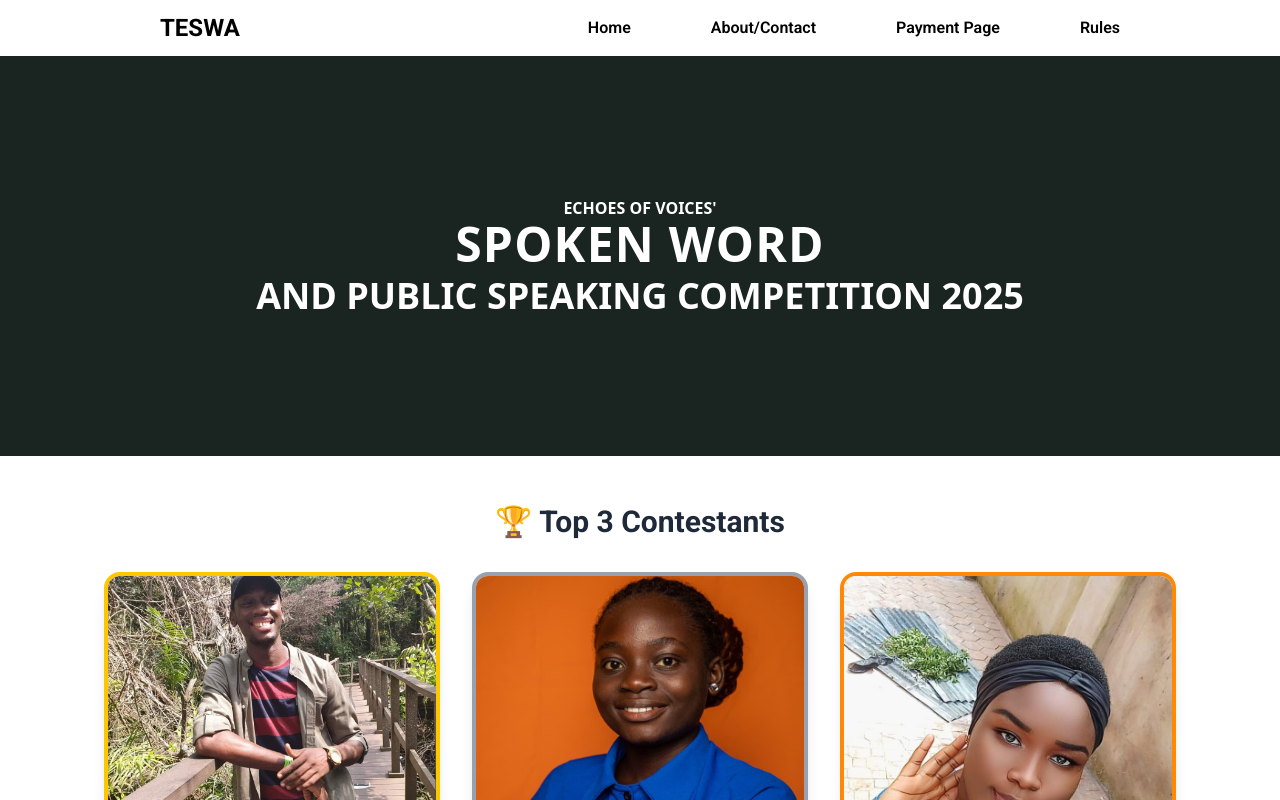
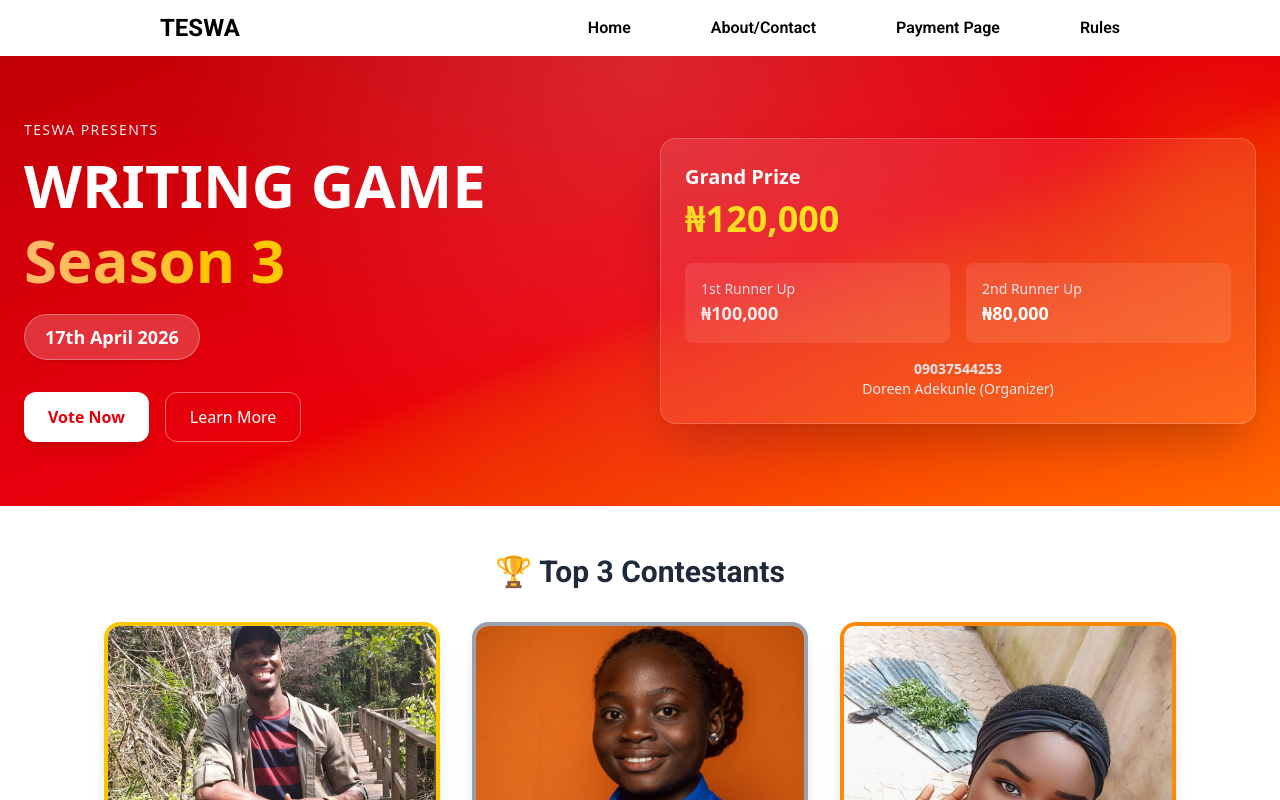
Before and after one commit to isaiah973/rankingSystem, a React (Vite) app: page / in a window 1280 px wide. Shown: the top 800 px of the page. Built offline with nearby package versions, Linux system fonts and the light colour scheme.

Commit message:
replaced herosection

```diff
--- a/src/Components/HeroSection.jsx
+++ b/src/Components/HeroSection.jsx
@@ -1,29 +1,119 @@
-import React from "react"
+import React from "react";
 
-const HeroSection = () => {
+export default function HeroSection() {
+  return (
+    <section className="relative overflow-hidden bg-gradient-to-br from-red-700 via-red-600 to-orange-500 text-white">
+      {/* subtle glow / reflection */}
+      <div className="absolute inset-0 bg-[radial-gradient(circle_at_top,rgba(255,255,255,0.15),transparent_60%)] pointer-events-none"></div>
 
-  const [isVisible, setIsVisible] = React.useState(false);
+      <div className="max-w-7xl mx-auto px-6 py-16 grid lg:grid-cols-2 gap-10 items-center">
+        {/* LEFT CONTENT */}
+        <div>
+          <p className="text-sm uppercase tracking-widest text-gray-200 mb-2">
+            TESWA Presents
+          </p>
 
-   React.useEffect(() => {
+          <h1 className="text-4xl md:text-6xl font-extrabold leading-tight">
+            <span className="block">WRITING GAME</span>
+            <span className="bg-gradient-to-r from-orange-300 to-yellow-400 bg-clip-text text-transparent">
+              Season 3
+            </span>
+          </h1>
 
-    const timer = setTimeout(() => setIsVisible(true), 100);
-    return () => clearTimeout(timer);
-  }, []);
-  return (
-    <div>
-      <section className="h-[50vh] bg-[#1a2421] flex flex-col justify-center items-center text-white text-center px-4">
-        <div className={`transition-transform duration-700 ease-in-out ${isVisible ? "translate-x-0 opacity-100" : "-translate-y-full opacity-0"}`}>
-          <h1 className="font-bold text-md">ECHOES OF VOICES'</h1>
-          <h1 className="text-3xl md:text-5xl font-extrabold mb-2 tracking-wide">
-            SPOKEN WORD
-          </h1>
-          <h2 className="text-2xl md:text-4xl font-semibold">
-            AND PUBLIC SPEAKING COMPETITION 2025
-          </h2>
+          {/* Date badge */}
+          <div className="inline-block mt-4 bg-white/20 backdrop-blur-md px-5 py-2 rounded-full border border-white/30 shadow">
+            <span className="font-semibold text-lg">17th April 2026</span>
+          </div>
+
+          {/* <p className="mt-6 text-gray-100 max-w-lg leading-relaxed">
+            Are you a writer who knows your game? Showcase your storytelling
+            skills, compete with talented writers, and stand a chance to win
+            amazing prizes.
+          </p> */}
+
+          {/* CTA */}
+          <div className="mt-8 flex flex-wrap gap-4">
+            <button className="bg-white text-red-600 font-bold px-6 py-3 rounded-xl shadow-lg hover:scale-105 transition">
+              Vote Now
+            </button>
+            <button className="border border-white/40 px-6 py-3 rounded-xl hover:bg-white/10 transition">
+              Learn More
+            </button>
+          </div>
         </div>
-      </section>
-    </div>
-  )
+
+        {/* RIGHT CONTENT */}
+        <div className="relative">
+          {/* Glass card */}
+          <div className="bg-white/10 backdrop-blur-lg p-6 rounded-2xl border border-white/20 shadow-2xl">
+            {/* Prize highlight */}
+            <div className="mb-6">
+              <h3 className="text-xl font-semibold mb-2">Grand Prize</h3>
+              <p className="text-4xl font-extrabold text-yellow-300">
+                ₦120,000
+              </p>
+            </div>
+
+            {/* Other prizes */}
+            <div className="grid grid-cols-2 gap-4 text-sm">
+              <div className="bg-white/10 p-4 rounded-lg">
+                <p className="text-gray-200">1st Runner Up</p>
+                <p className="font-bold text-lg">₦100,000</p>
+              </div>
+              <div className="bg-white/10 p-4 rounded-lg">
+                <p className="text-gray-200">2nd Runner Up</p>
+                <p className="font-bold text-lg">₦80,000</p>
+              </div>
+            </div>
+
+            {/* Registration */}
+            {/* <div className="mt-6 bg-gradient-to-r from-red-600 to-orange-500 p-4 rounded-xl text-center shadow-lg">
+              <p className="text-sm">Register with</p>
+              <p className="text-2xl font-bold">₦2000</p>
+            </div> */}
+
+            {/* Contact */}
+            <div className="mt-4 text-center text-sm text-gray-200">
+              <p className="font-semibold">09037544253</p>
+              <p>Doreen Adekunle (Organizer)</p>
+            </div>
+          </div>
+
+          {/* Decorative glow */}
+          <div className="absolute -top-10 -right-10 w-40 h-40 bg-orange-400 rounded-full blur-3xl opacity-30"></div>
+          <div className="absolute -bottom-10 -left-10 w-40 h-40 bg-red-500 rounded-full blur-3xl opacity-30"></div>
+        </div>
+      </div>
+    </section>
+  );
 }
 
-export default HeroSection
+// import React from "react"
+
+// const HeroSection = () => {
+
+//   const [isVisible, setIsVisible] = React.useState(false);
+
+//    React.useEffect(() => {
+
+//     const timer = setTimeout(() => setIsVisible(true), 100);
+//     return () => clearTimeout(timer);
+//   }, []);
+//   return (
+//     <div>
+//       <section className="h-[50vh] bg-[#1a2421] flex flex-col justify-center items-center text-white text-center px-4">
+//         <div className={`transition-transform duration-700 ease-in-out ${isVisible ? "translate-x-0 opacity-100" : "-translate-y-full opacity-0"}`}>
+//           <h1 className="font-bold text-md">ECHOES OF VOICES'</h1>
+//           <h1 className="text-3xl md:text-5xl font-extrabold mb-2 tracking-wide">
+//             SPOKEN WORD
+//           </h1>
+//           <h2 className="text-2xl md:text-4xl font-semibold">
+//             AND PUBLIC SPEAKING COMPETITION 2025
+//           </h2>
+//         </div>
+//       </section>
+//     </div>
+//   )
+// }
+
+// export default HeroSection
```
